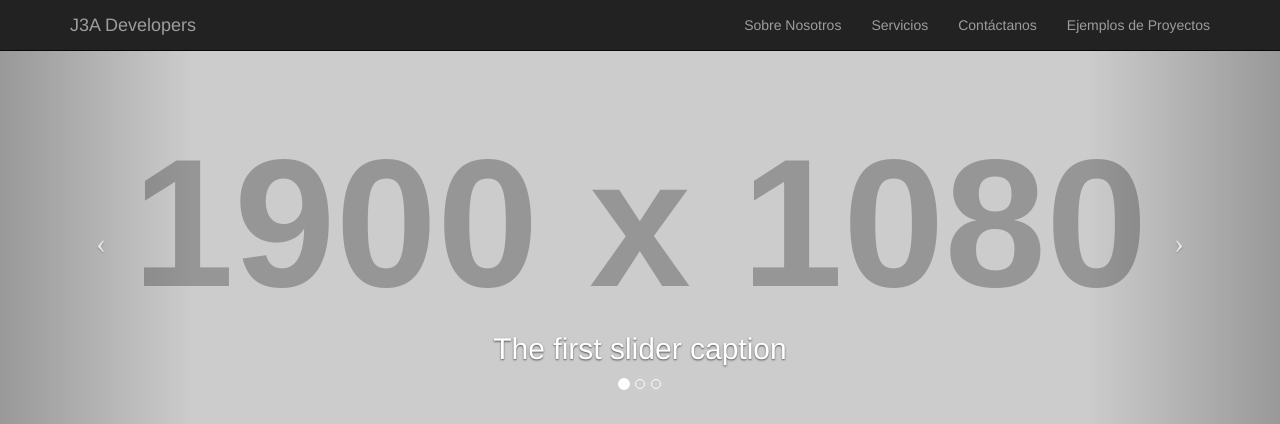
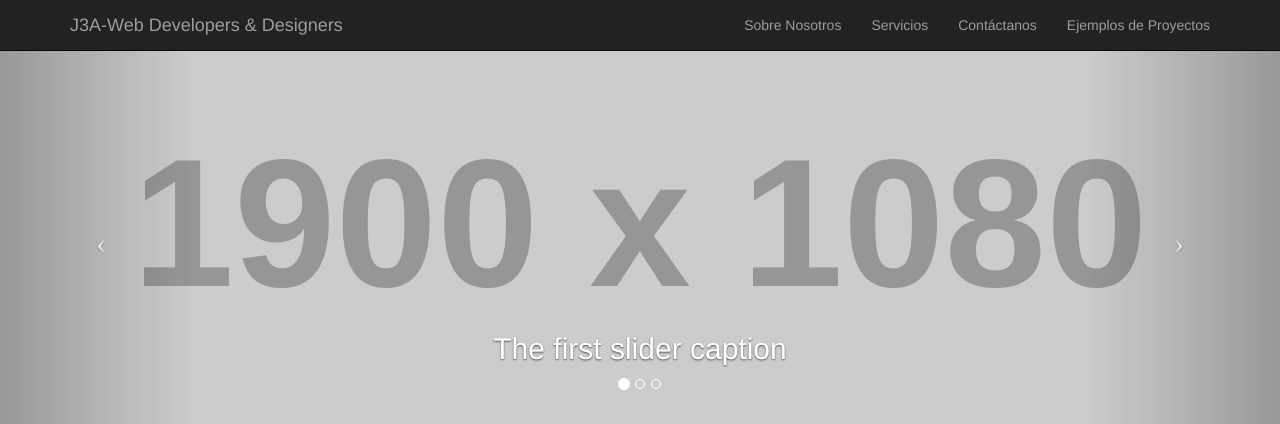
Before and after one commit to Kiwano-sama/J3A, a PHP site: page / in a window 1280 px wide. Shown: the top 424 px of the page. Run offline with PHP 8.4, Linux system fonts and the light colour scheme; grey boxes labelled with a size stand in for pictures from a placeholder-image service; some libraries are stand-ins or nearby versions.

Commit message:
preparando menu (index)

```diff
--- a/index.php
+++ b/index.php
@@ -5,7 +5,7 @@
     <meta http-equiv="x-ua-compatible" content="ie=edge">
     <meta name="viewport" content="width=device-width, initial-scale=1.0">
     <link rel="canonical" href="http://html5-templates.com/" />
-    <title>J3A-Developers</title>
+    <title>J3A-Home</title>
 	<meta name="description" content="A minimalist Bootstrap theme by StartBootstrap. Contains everything you need to get started building your website. All you have to do is change the text and images.">
     <link href="css/bootstrap.min.css" rel="stylesheet">
     <link href="css/modern-business.css" rel="stylesheet">
@@ -23,7 +23,7 @@
                     <span class="icon-bar"></span>
                     <span class="icon-bar"></span>
                 </button>
-                <a class="navbar-brand" href="index.php">J3A Developers</a>
+                <a class="navbar-brand" href="index.php">J3A-Web Developers & Designers</a>
             </div>
             <!-- Collect the nav links, forms, and other content for toggling -->
             <div class="collapse navbar-collapse" id="bs-example-navbar-collapse-1">
```
